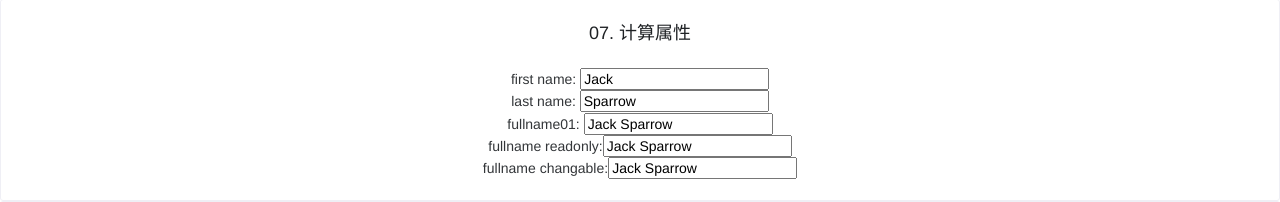
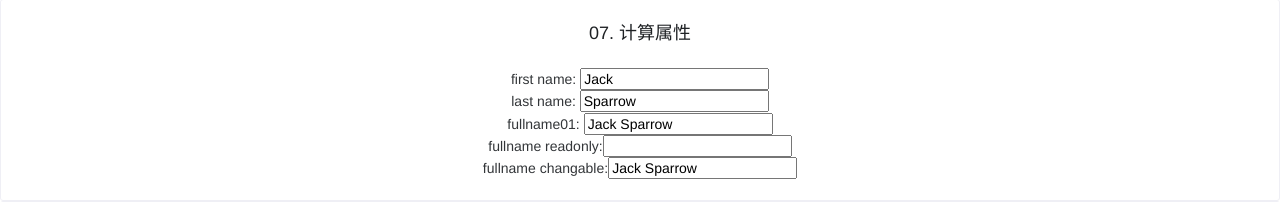
Before and after one commit to tangx/vue3-course, a Vue app: page / in a window 1280 px wide. Shown: the part 61-263 px from the top of the page. Built offline with nearby package versions, Linux system fonts and the light colour scheme.

Commit message:
07 computed 计算属性

```diff
--- a/src/components/07_computed/Computed.vue
+++ b/src/components/07_computed/Computed.vue
@@ -30,13 +30,17 @@ export default {
 
     // //  计算属性简单写法， 只有 get。 readonly
     let fullnameReadonly = computed(() => {
-      return person.firstName + " " + person.lastName;
+      // 定义计算属性 fullnameReadonly
+      // 并在函数内部修改 person.fullname01 的值
+      // 在 return 中返回 fullnameReadonly
+      //   必须在 return 中返回， fullnameReadonly 才会被执行
+      person.fullname01 = person.firstName + " " + person.lastName;
     });
 
-    // 虽然成功赋值了， 但是不能计算计算
-    person.fullname01 = computed(() => {
-      return person.firstName + " " + person.lastName;
-    }).value;
+    // 虽然成功赋值了， 但是不能显示动态计算
+    // person.fullname01 = computed(() => {
+    //   return person.firstName + " " + person.lastName;
+    // }).value;
 
     // //  计算属性完整写法， get / set
     let fullnameChangeable = computed({
```
